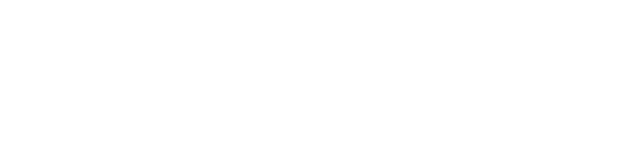
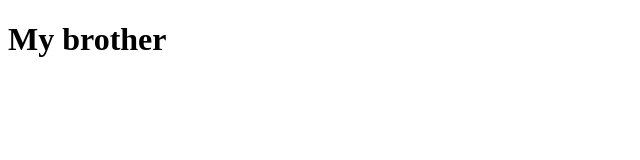
Before and after one commit to audreyerciasdohou-124/mon-cv, a plain HTML site: page index.html in a window 1280 px wide. Shown: the whole page, without its empty margins (0-640 px from the left). Drawn offline with Linux system fonts and the light colour scheme.

Commit message:
mise en place de la section titre

```diff
--- a/index.html
+++ b/index.html
@@ -7,6 +7,6 @@
     <link rel="stylesheet"href="style.css">
 </head>
 <body>
-
+    <h1>My brother</h1>
 </body>
 </html>
```
